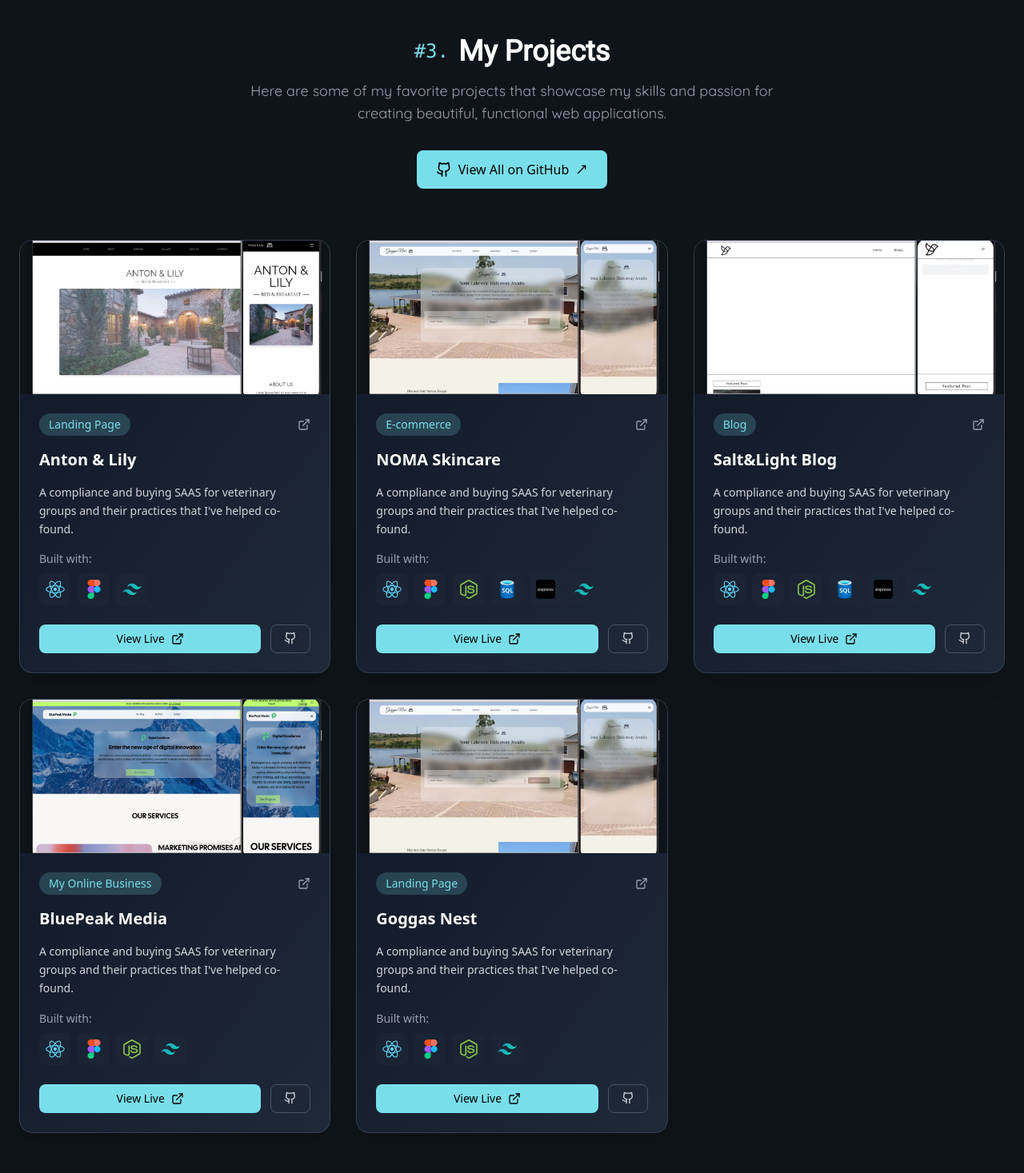
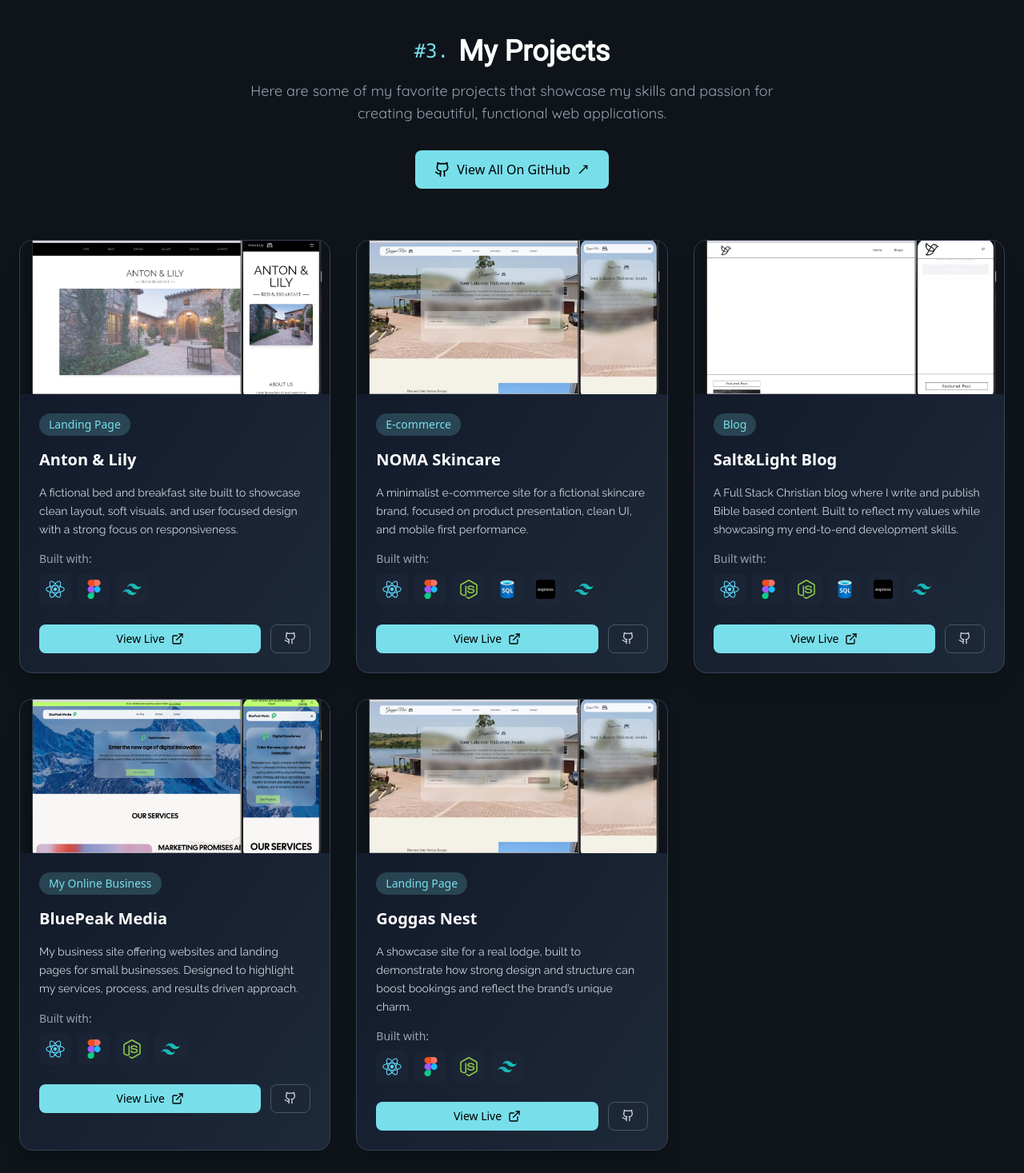
Before and after one commit to softwareNinja-888/portfolioV3, a React app in the folder portfolioV3/: page / in a window 1280 px wide. Shown: the part 3550-5017 px from the top of the page at 80% size. Built offline with nearby package versions, Linux system fonts and the light colour scheme; the HTML template or start-up script is replaced by a standard one.

Commit message:
Refactor scroll icon

```diff
--- a/portfolioV3/src/components/Projects.jsx
+++ b/portfolioV3/src/components/Projects.jsx
@@ -50,7 +50,6 @@ function ProjectCard({ project, index }) {
                     <span className="px-3 py-1 bg-primary/20 text-primary rounded-full text-sm font-medium">
                         {project.type}
                     </span>
-                    <ExternalLink className="w-4 h-4 text-gray-400 group-hover:text-primary transition-colors duration-200" />
                 </div>
 
                 {/* Project Title */}
@@ -59,8 +58,8 @@ function ProjectCard({ project, index }) {
                 </h3>
 
                 {/* Project Description */}
-                <p className="text-gray-300 text-sm leading-relaxed">
-                    A compliance and buying SAAS for veterinary groups and their practices that I've helped co-found.
+                <p className="text-gray-300 text-sm leading-relaxed font-raleway">
+                    {project.description}
                 </p>
 
                 {/* Technology Stack */}
@@ -118,7 +117,8 @@ export function Projects() {
             link: "https://anton-lily.vercel.app/",
             img: '/projects/mockupAnton.avif',
             type: 'Landing Page',
-            stack: ['react', 'figma', 'tailwindcss',]
+            stack: ['react', 'figma', 'tailwindcss',],
+            description:' A fictional bed and breakfast site built to showcase clean layout, soft visuals, and user focused design with a strong focus on responsiveness.'
         },
         {
             id: 1,
@@ -127,7 +127,8 @@ export function Projects() {
             link: "https://noma-skincare.vercel.app/",
             img: '/projects/mockupGogga.avif',
             type: 'E-commerce',
-			stack: ['react', 'figma', 'node','sql','express', 'tailwindcss',]
+			stack: ['react', 'figma', 'node','sql','express', 'tailwindcss',],
+            description:'A minimalist e-commerce site for a fictional skincare brand, focused on product presentation, clean UI, and mobile first performance.'
 		},
         {
             id: 2,
@@ -136,7 +137,8 @@ export function Projects() {
             link: "https://salt-light-blog.vercel.app/",
             img: '/projects/mockupBlog.avif',
             type: 'Blog',
-			stack: ['react', 'figma', 'node','sql','express', 'tailwindcss',]
+			stack: ['react', 'figma', 'node','sql','express', 'tailwindcss',],
+            description:'A Full Stack Christian blog where I write and publish Bible based content. Built to reflect my values while showcasing my end-to-end development skills.'
 		},
         {
             id: 3,
@@ -145,7 +147,8 @@ export function Projects() {
             link: "https://waypoint-media.vercel.app/",
             img: '/projects/mockupBluepeak.avif',
             type: 'My Online Business',
-			stack: ['react', 'figma', 'node',, 'tailwindcss',]
+			stack: ['react', 'figma', 'node',, 'tailwindcss',],
+            description:'My business site offering websites and landing pages for small businesses. Designed to highlight my services, process, and results driven approach.'
         },
         {
             id: 4,
@@ -154,7 +157,8 @@ export function Projects() {
             link: "https://gogga-landing.vercel.app/",
             img: '/projects/mockupGogga.avif',
             type: 'Landing Page',
-			stack: ['react', 'figma', 'node', 'tailwindcss',]
+			stack: ['react', 'figma', 'node', 'tailwindcss',],
+            description:"A showcase site for a real lodge, built to demonstrate how strong design and structure can boost bookings and reflect the brand’s unique charm."
         },
     ];
 
@@ -191,7 +195,7 @@ export function Projects() {
                             className="group inline-flex items-center gap-2 bg-primary text-black px-6 py-3 rounded-lg hover:bg-primary/90 transition-all duration-300 font-medium hover:scale-105"
                         >
                             <Github className="w-5 h-5" />
-                            View All on GitHub
+                            View All On GitHub
                             <MoveUpRight className="w-4 h-4 group-hover:translate-x-1 group-hover:-translate-y-1 transition-transform duration-300" />
                         </a>
                     </motion.div>
--- a/portfolioV3/src/components/helper/ScrollToTop.jsx
+++ b/portfolioV3/src/components/helper/ScrollToTop.jsx
@@ -1,5 +1,5 @@
 import { useEffect, useState } from "react";
-import { FaArrowUp } from "react-icons/fa";
+import { ChevronUp } from "lucide-react";
 
 export function ScrollToTop() {
   const [isVisible, setIsVisible] = useState(false);
@@ -28,7 +28,7 @@ export function ScrollToTop() {
         isVisible ? "opacity-100" : "opacity-0"
       }`}
     >
-      <FaArrowUp size={26} />
+      <ChevronUp size={26} />
     </button>
   );
 };
```
